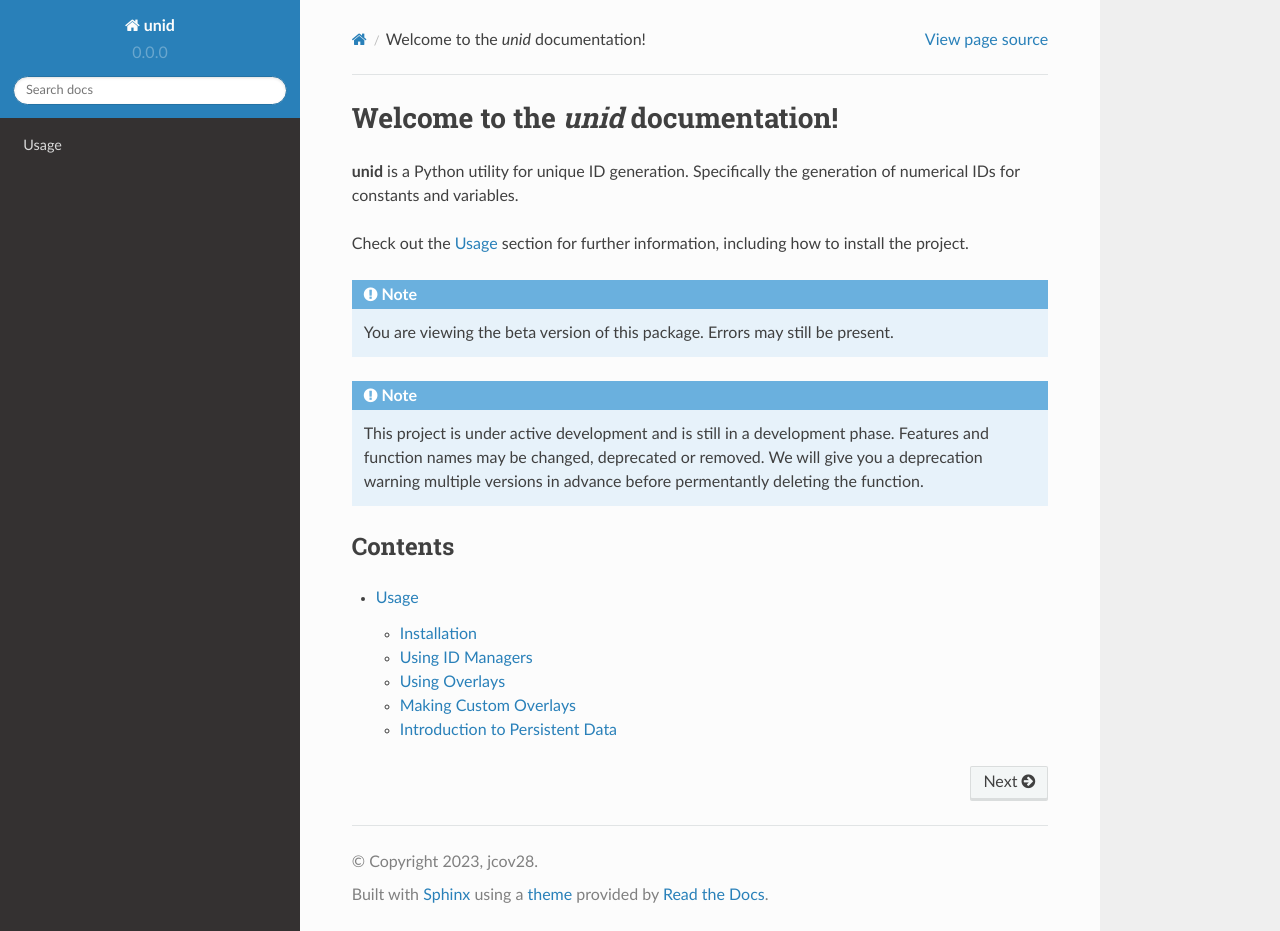
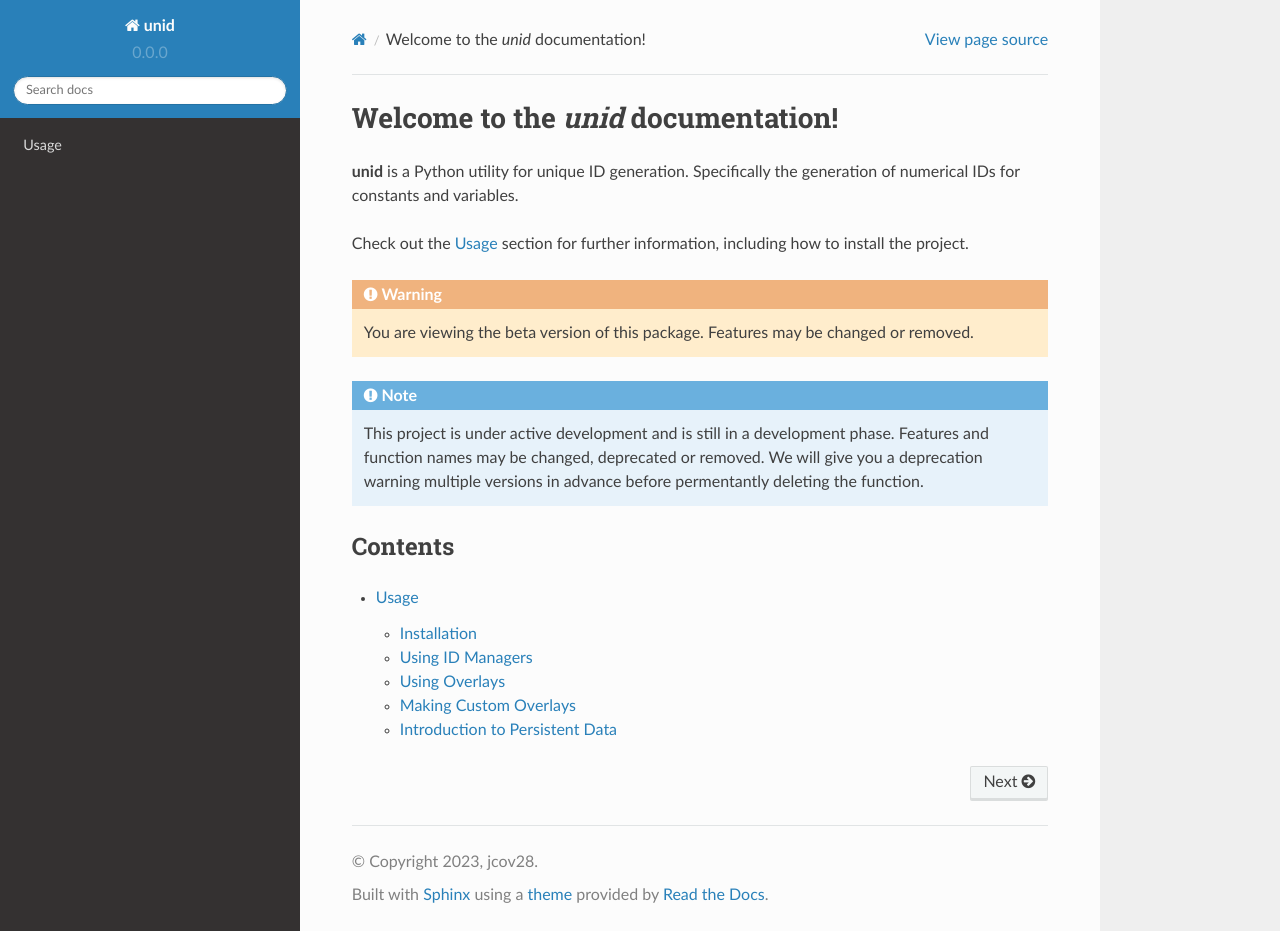
Before and after one commit to jcov28/unid-docs, a Sphinx documentation site: the page built from docs/source/index.rst, in a window 1280 px wide and 931 px high. Built offline with Sphinx 7.4.7 and the Read the Docs theme 2.0.0, drawn with Linux system fonts in a browser that asks for light colours.

Commit message:
Update index.rst

```diff
--- a/docs/source/index.rst
+++ b/docs/source/index.rst
@@ -8,10 +8,10 @@ numerical IDs for constants and variables.
 Check out the :doc:`usage` section for further information, including
 how to :ref:`install` the project.
 
-.. note::
+.. warning::
 
    You are viewing the beta version of this
-   package. Errors may still be present.
+   package. Features may be changed or removed.
 
 .. note::
 
```
